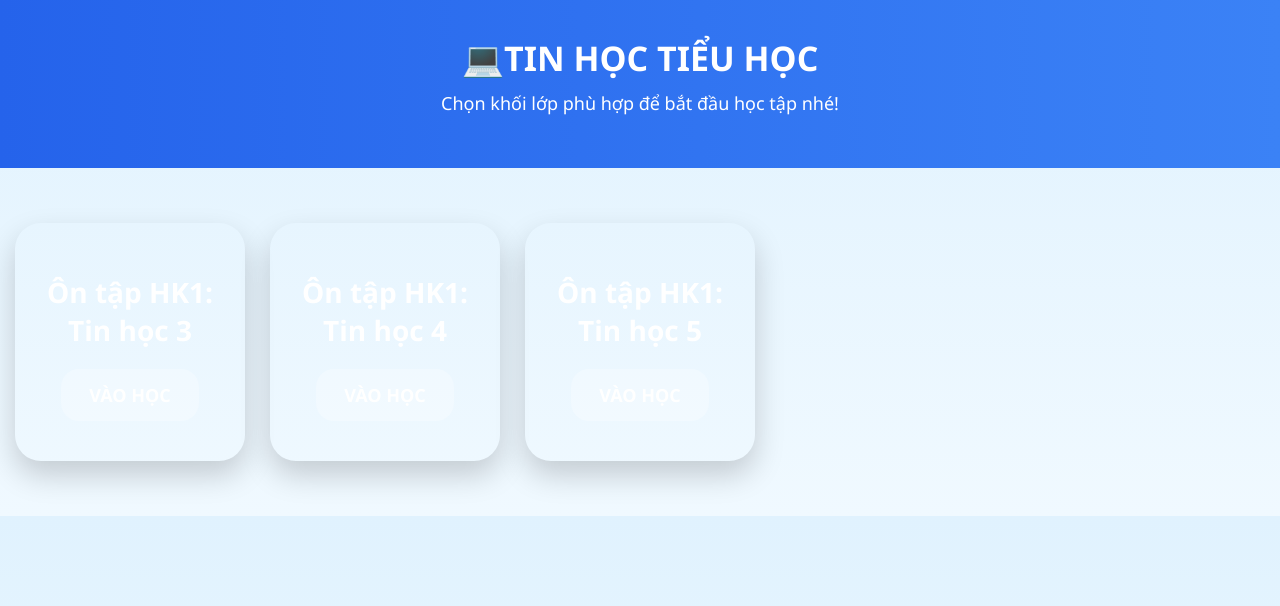
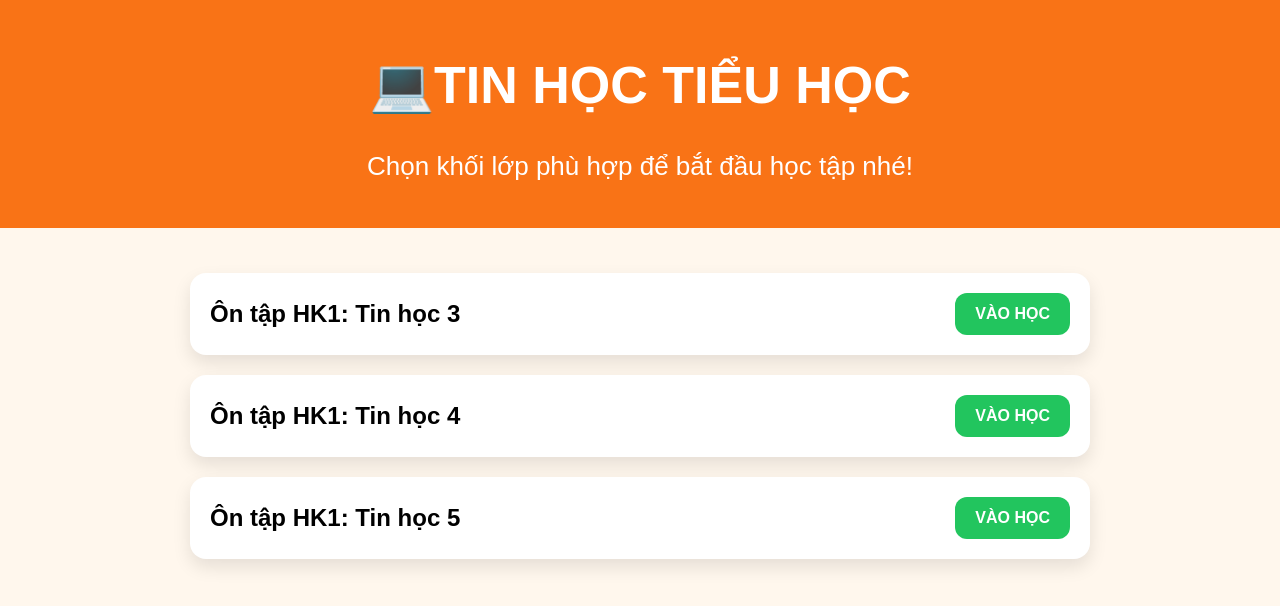
Before and after one commit to phankimloan2011/luyentap, a plain HTML site: page index.html in a window 1280 px wide. Drawn offline with Linux system fonts and the light colour scheme.

Commit message:
Update index.html

```diff
--- a/index.html
+++ b/index.html
@@ -2,105 +2,56 @@
 <html lang="vi">
 <head>
 <meta charset="UTF-8">
-<title>LMS Tin học Tiểu học</title>
-<meta name="viewport" content="width=device-width, initial-scale=1.0">
+<title>Luyện tập Tin học</title>
+<meta name="viewport" content="width=device-width, initial-scale=1">
 
 <style>
-*{box-sizing:border-box;}
 body{
   margin:0;
-  font-family:"Segoe UI", Arial, sans-serif;
-  background:linear-gradient(180deg,#e0f2fe,#f0f9ff);
+  font-family:Arial;
+  background:#fff7ed;
 }
-
-/* ===== HEADER ===== */
 header{
-  background:linear-gradient(90deg,#2563eb,#3b82f6);
-  color:#fff;
+  background:#f97316;
+  color:white;
   text-align:center;
-  padding:35px 15px;
+  padding:20px;
+  font-size:26px;
 }
-header h1{
-  margin:0;
-  font-size:34px;
+.container{
+  max-width:900px;
+  margin:30px auto;
+  padding:15px;
 }
-header p{
-  margin-top:10px;
-  font-size:18px;
+.card{
+  background:white;
+  border-radius:16px;
+  padding:20px;
+  margin-bottom:20px;
+  display:flex;
+  justify-content:space-between;
+  align-items:center;
+  box-shadow:0 8px 18px rgba(0,0,0,0.1);
 }
-
-/* ===== CONTAINER ===== */
-.container{
-  max-width:1400px;
-  margin:40px auto;
-  padding:15px;
-  display:grid;
-  grid-template-columns:repeat(5,1fr);
-  gap:25px;
+.card h2{margin:0;}
+.btn{
+  background:#22c55e;
+  color:white;
+  padding:12px 20px;
+  border-radius:12px;
+  text-decoration:none;
+  font-weight:bold;
 }
-
-/* ===== CARD ===== */
-.card{
-  border-radius:26px;
-  padding:40px 20px;
-  text-align:center;
-  color:#fff;
-  box-shadow:0 14px 30px rgba(0,0,0,0.18);
-  transition:all 0.25s ease;
-  cursor:pointer;
-}
-.card:hover{
-  transform:translateY(-10px) scale(1.05);
-}
-
-/* ICON */
-.icon{
-  font-size:70px;
-  margin-bottom:18px;
-  display:inline-block;
-  animation:bounce 2s infinite;
-}
-
-/* TITLE */
-.card h2{
-  margin:10px 0 20px;
-  font-size:28px;
-}
-
-/* BUTTON */
-.card a{
-  display:inline-block;
-  padding:14px 28px;
-  background:rgba(255,255,255,0.25);
-  color:#fff;
-  border-radius:18px;
+.back{
+  position:fixed;
+  top:10px;
+  left:10px;
+  background:#ef4444;
+  color:white;
+  padding:10px 16px;
+  border-radius:12px;
   text-decoration:none;
-  font-size:18px;
-  font-weight:700;
-  pointer-events:none; /* tránh click riêng nút */
-}
-
-
-/* ===== ANIMATION ===== */
-@keyframes bounce{
-  0%,100%{transform:translateY(0);}
-  50%{transform:translateY(-8px);}
-}
-
-/* ===== FOOTER ===== */
-footer{
-  text-align:center;
-  padding:25px;
-  color:#555;
-  font-size:14px;
-}
-
-/* ===== RESPONSIVE ===== */
-@media (max-width:1000px){
-  .container{grid-template-columns:repeat(2,1fr);}
-}
-@media (max-width:600px){
-  .container{grid-template-columns:1fr;}
+  font-weight:bold;
 }
 </style>
 </head>
```
